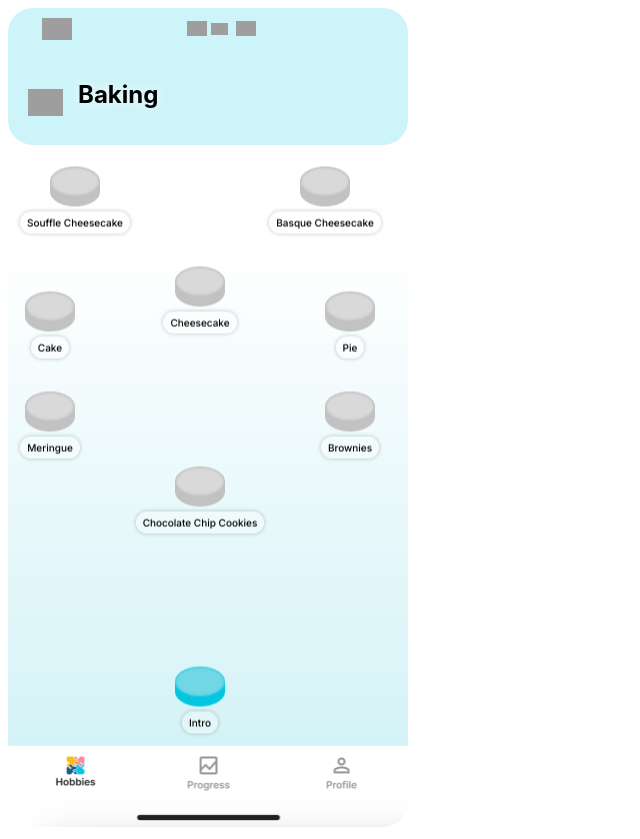
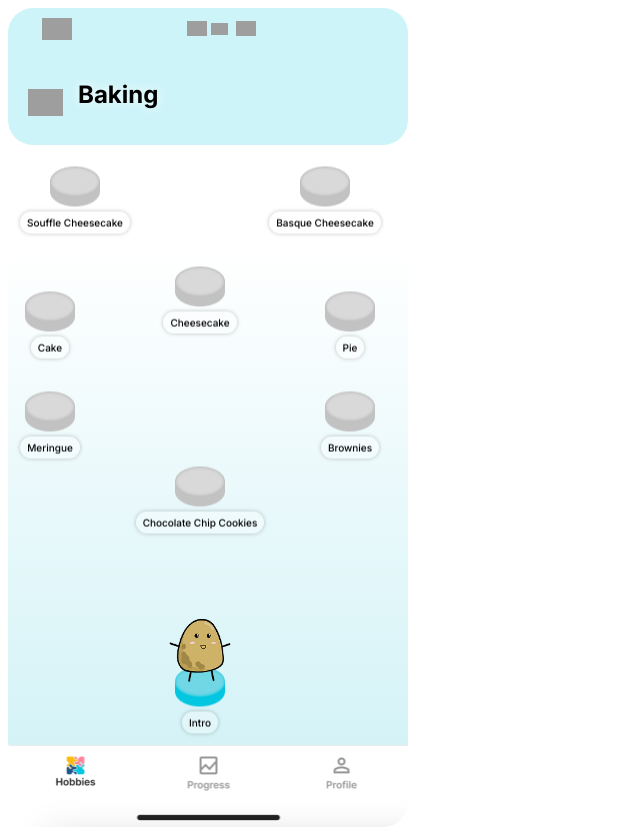
Before and after one commit to jocelyn-chen/cis5120-final-project, a React (Vite) app in the folder moz-todo-react/: page /baking in a window 1280 px wide. Shown: the whole page, without its empty margins (0-640 px from the left). Built offline with nearby package versions, Linux system fonts and the light colour scheme; grey boxes are pictures that could not be loaded.

Commit message:
added potato

```diff
--- a/moz-todo-react/src/Baking.jsx
+++ b/moz-todo-react/src/Baking.jsx
@@ -4,6 +4,8 @@ import { StatusBar, NavigationBar } from "./HobbiesScreen";
 import roadmapIconGrey from './assets/roadmap icon grey.png';
 import roadmapIconBlue from './assets/roadmap icon dark blue.png';
 import roadmapIconCyan from './assets/roadmap icon cyan.png';
+
+import potato from './assets/potato plain.png';
 
 const BakingTitle = () => {
     return (
@@ -42,7 +44,7 @@ const Roadmap = () => {
             <RoadmapIcon title="Cake" color="grey" style={{ top: '325px', left: '50px' }}/>
             <RoadmapIcon title="Pie" color="grey" style={{ top: '325px', left: '350px' }}/>
             <RoadmapIcon title="Brownies" color="grey" style={{ top: '425px', left: '350px' }}/>
-
+            <img className={styles.potato} src={potato} alt="Potato avatar" style={{top: '650px', left: '200px'}}></img>
         </div>
     )
 }
--- a/moz-todo-react/src/Baking.module.css
+++ b/moz-todo-react/src/Baking.module.css
@@ -11,12 +11,7 @@
     padding-top: 10px;
     padding-bottom: 20px;
     padding-left: 20px;
-    font-family:
-      Nunito,
-      -apple-system,
-      Roboto,
-      Helvetica,
-      sans-serif;
+    font-family:Inter;
     font-size: 24px;
     font-weight: 700;
     display: flex;
@@ -104,3 +99,10 @@
 
     gap: 5px;
 }
+
+.potato{
+    position: absolute;
+    transform: translate(-50%, -50%);
+
+    width: 63px;
+}
```
Also changed, not shown: moz-todo-react/src/assets/potato plain.png (added).
